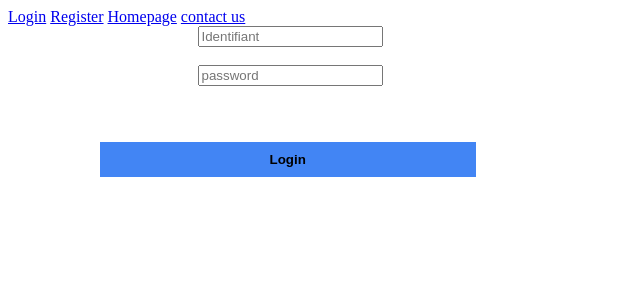
After one commit to mdalirrooyfard/webelopers-team9, a Django app: template templates/login.html in a window 1280 px wide. The commit adds this page. Shown: the top 300 px of the page, without its empty margins (0-640 px from the left). Run offline with Django 3.2, Linux system fonts and the light colour scheme; the template is opened without the code that fills it, so the values that code supplies are empty.

Commit message:
morning commit

```diff
--- a/first/urls.py
+++ b/first/urls.py
@@ -2,11 +2,12 @@ from django.conf.urls import url
 from django.urls import path
 from django.views.generic import TemplateView
 
-from first.views import homepage, signup, contact
+from first.views import homepage, signup, contact, Login
 
 urlpatterns = [
     path('', homepage,name='home'),
     path('signup/', signup, name='signup'),
     path('contact/',contact,name='contact'),
-    path('done/',TemplateView.as_view(template_name="done_request.html"),name='done')
+    path('done/',TemplateView.as_view(template_name="done_request.html"),name='done'),
+    path('login/',Login,name='login'),
 ]
--- a/templates/base.html
+++ b/templates/base.html
@@ -6,7 +6,7 @@
 </head>
 <body>
     <div id = "navbar">
-        <a id="login">Login</a>
+        <a id="login" href="{% url 'login' %}">Login</a>
         <a id="register" href="{% url 'signup' %}">Register</a>
         <a id="homepage" href = "{% url 'home' %}">Homepage</a>
         <a id="contact_us" href="{%  url 'contact' %}">contact us</a>
--- /dev/null
+++ b/templates/login.html
@@ -0,0 +1,39 @@
+{% extends 'base.html' %}
+{% block content %}
+    <form name = "form" action = "{% url "login" %}"
+         method = "POST" >{% csrf_token %}
+
+         <div style = "max-width:470px;">
+            <center>
+               <input type = "text" style = "margin-left:20%;"
+                  placeholder = "Identifiant" name = "username" />
+            </center>
+         </div>
+
+         <br>
+
+         <div style = "max-width:470px;">
+            <center>
+               <input type = "password" style = "margin-left:20%;"
+                  placeholder = "password" name = "password" />
+            </center>
+         </div>
+
+         <br>
+
+         <div style = "max-width:470px;">
+            <center>
+
+               <button style = "border:0px; background-color:#4285F4; margin-top:8%;
+                  height:35px; width:80%;margin-left:19%;" type = "submit"
+                  value = "Login" >
+                  <strong>Login</strong>
+               </button>
+
+            </center>
+         </div>
+
+      </form>
+
+
+{% endblock %}
```
Also changed, not shown: first/views.py (+21 -1 lines).
